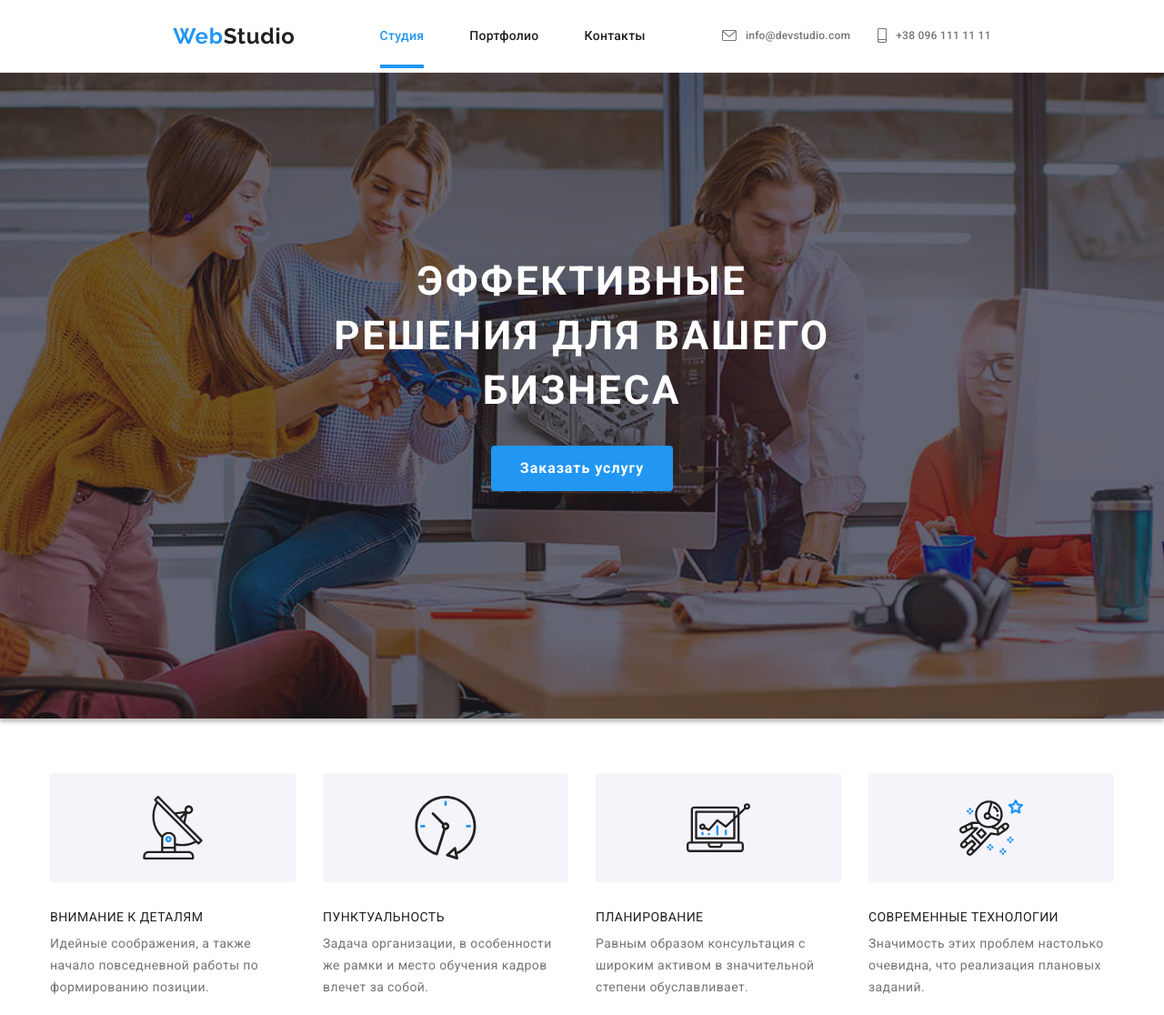
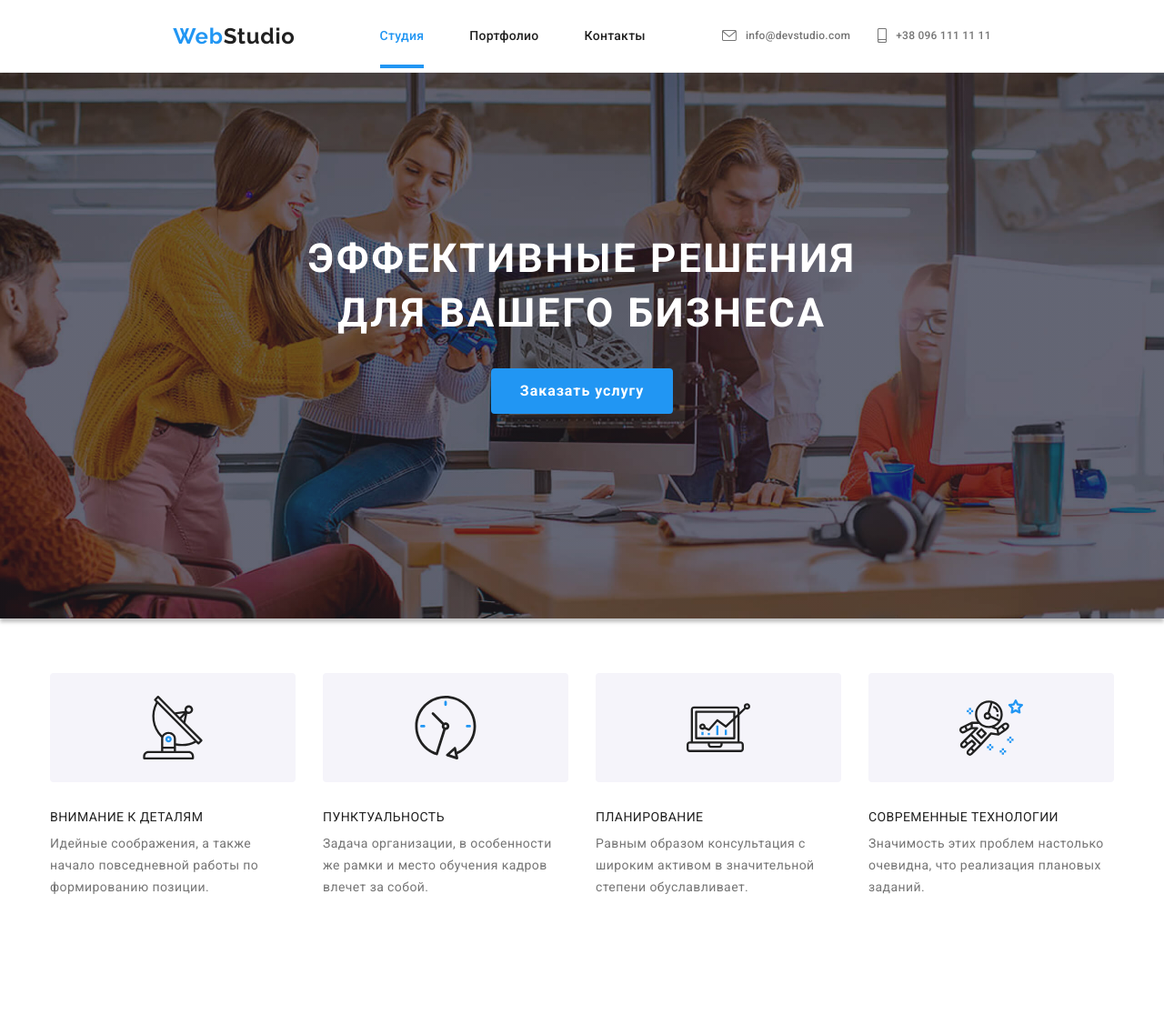
Before and after one commit to KateSeaStone/goit-markup-hw-08, a plain HTML site: page index.html in a window 1280 px wide. Shown: the top 1116 px of the page at 91% size. Drawn offline with nearby package versions, Linux system fonts and the light colour scheme.

Commit message:
Правки

```diff
--- a/sass/layout/_hero.scss
+++ b/sass/layout/_hero.scss
@@ -69,6 +69,7 @@
   letter-spacing: 0.06em;
   text-transform: uppercase;
   margin-bottom: 30px;
+  padding: 0 30px;
 
   @media screen and (min-width: 1200px) {
     font-size: 44px;
@@ -145,8 +146,12 @@
   text-align: center;
   width: 100%;
 
+  @media screen and (min-width: 768px) and (max-width: 1199px) {
+    padding: 0 160px;
+  }
+
   @media screen and (min-width: 1200px) {
-    padding: 200px 350px;
+    padding: 0 250px;
   }
 }
 
```
Also changed, not shown: css/main.css, css/main.min.css, 2 other files.
